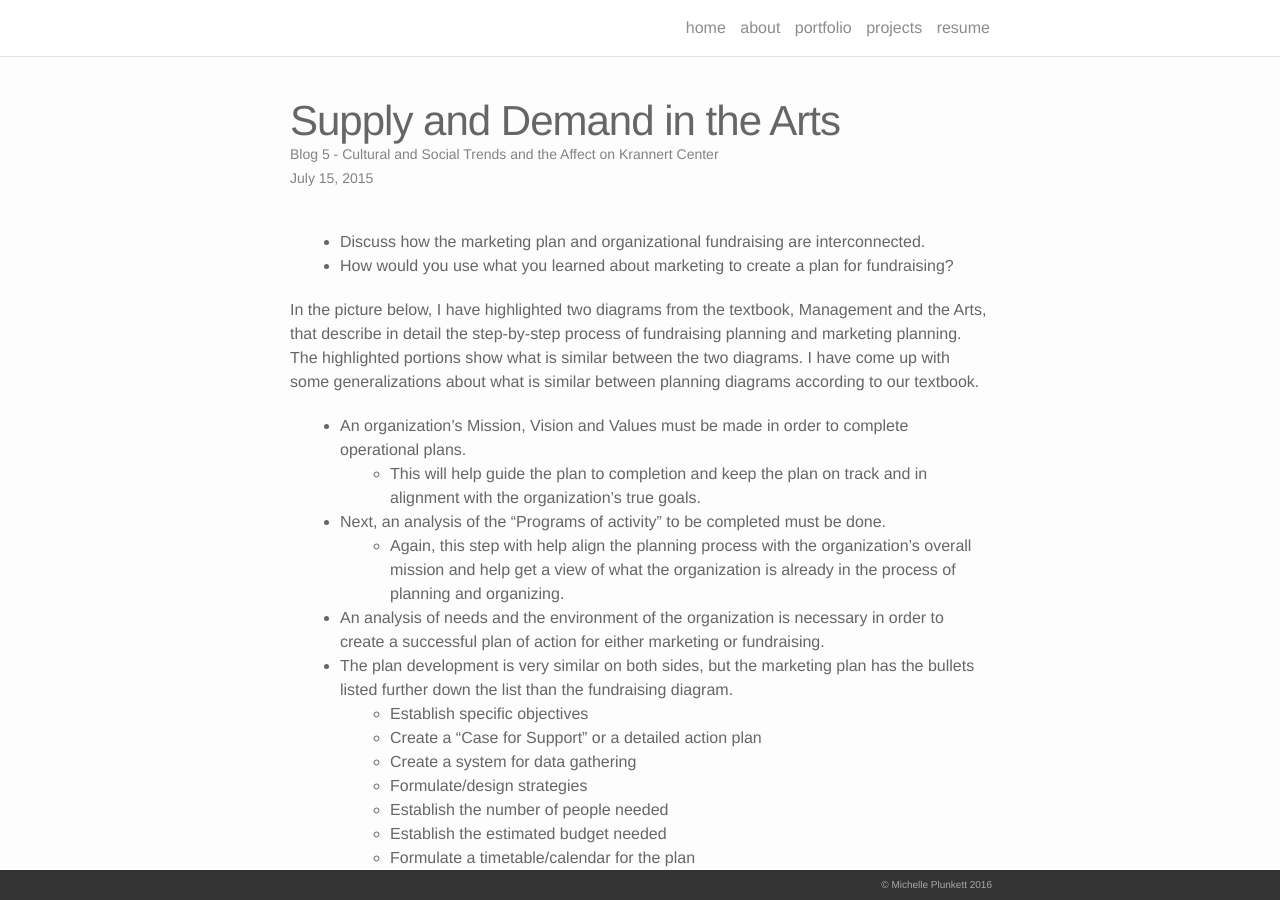
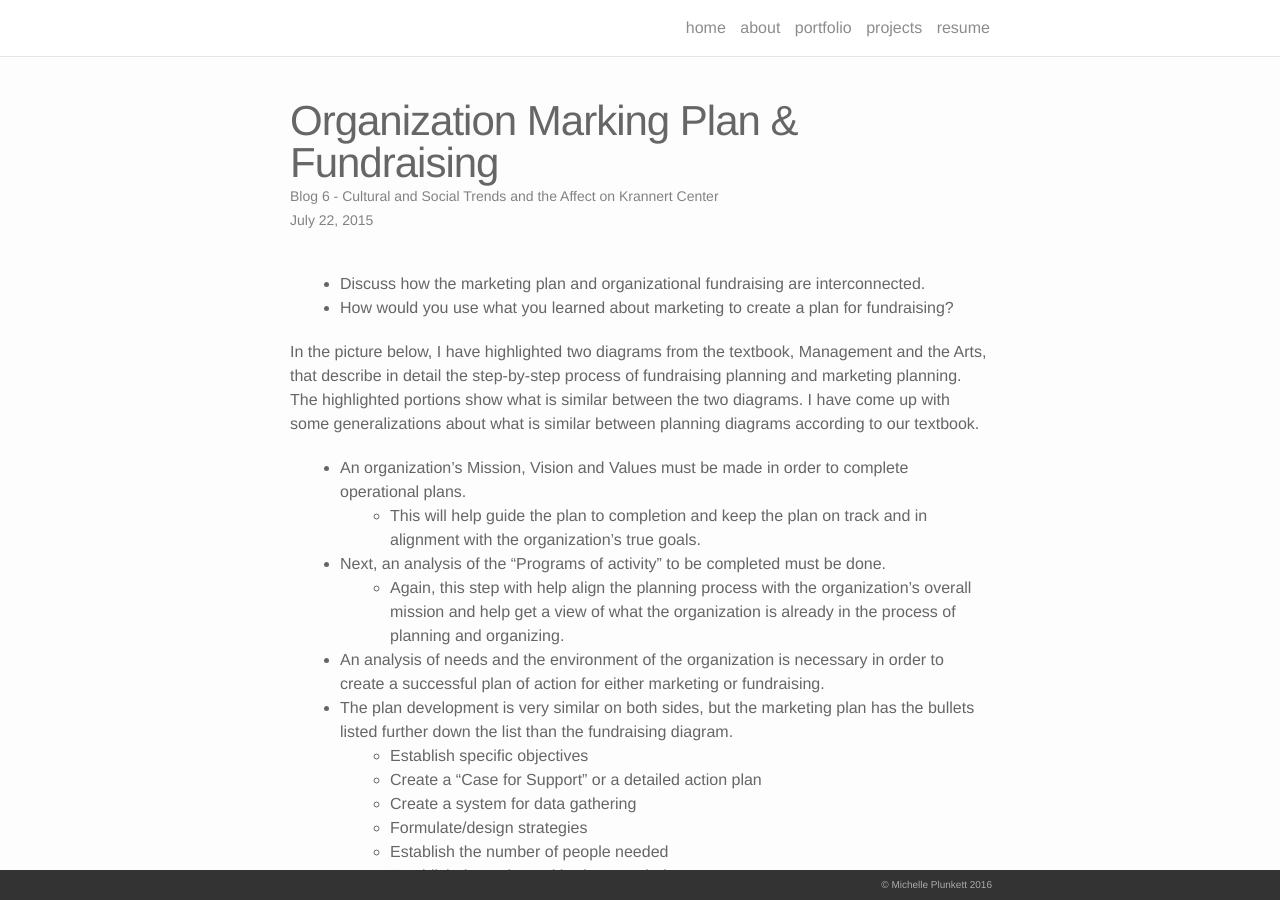
Before and after one commit to michelleplunkett/michelleplunkett.github.io, a Jekyll site: the page built from _portfolio/Blog_6.markdown, in a window 1280 px wide and 900 px high. Built offline with Jekyll 4.4.1, drawn with Linux system fonts in a browser that asks for light colours; nearby versions of some CDN libraries.

Commit message:
Update Blog_6.markdown

```diff
--- a/_portfolio/Blog_6.markdown
+++ b/_portfolio/Blog_6.markdown
@@ -1,8 +1,8 @@
 ---
 layout: post
-title: Supply and Demand in the Arts
-description: Blog 5 - Cultural and Social Trends and the Affect on Krannert Center
-date: 2015-07-15
+title: Organization Marking Plan & Fundraising
+description: Blog 6 - Cultural and Social Trends and the Affect on Krannert Center
+date: 2015-07-22
 ---
 
 * Discuss how the marketing plan and organizational fundraising are interconnected.
```
